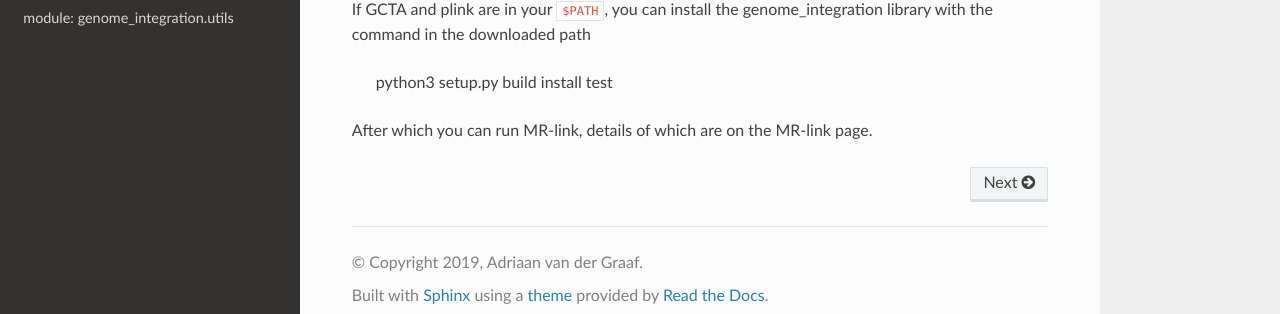
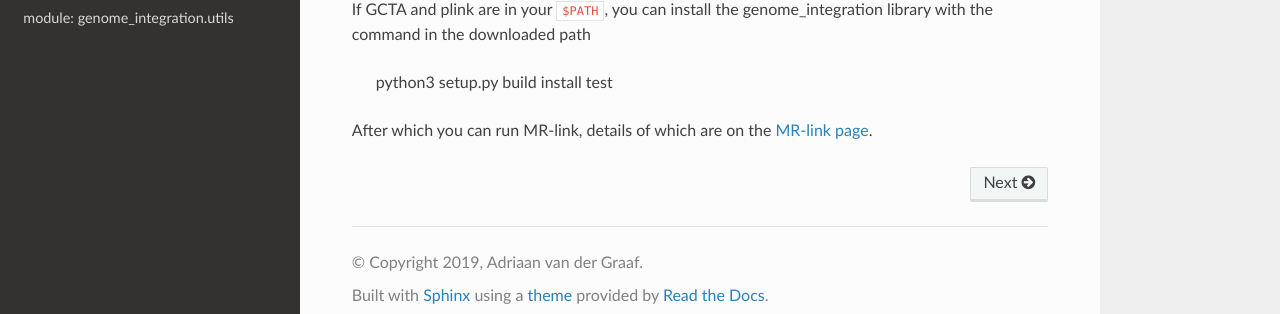
Before and after one commit to adriaan-vd-graaf/genome_integration, a Sphinx documentation site: the page built from docs/source/index.rst, in a window 1280 px wide and 900 px high, scrolled down 780 px. Shown: the part 568-882 px from the top of the window. Built offline with Sphinx 7.4.7 and the Read the Docs theme 2.0.0, drawn with Linux system fonts in a browser that asks for light colours; part of the change alters nothing that is shown.

```diff
--- a/docs/source/index.rst
+++ b/docs/source/index.rst
@@ -65,4 +65,4 @@ the downloaded path
 
    python3 setup.py build install test
 
-After which you can run MR-link, details of which are on the MR-link page.
+After which you can run MR-link, details of which are on the `MR-link page <about_mr_link>`_.
```
